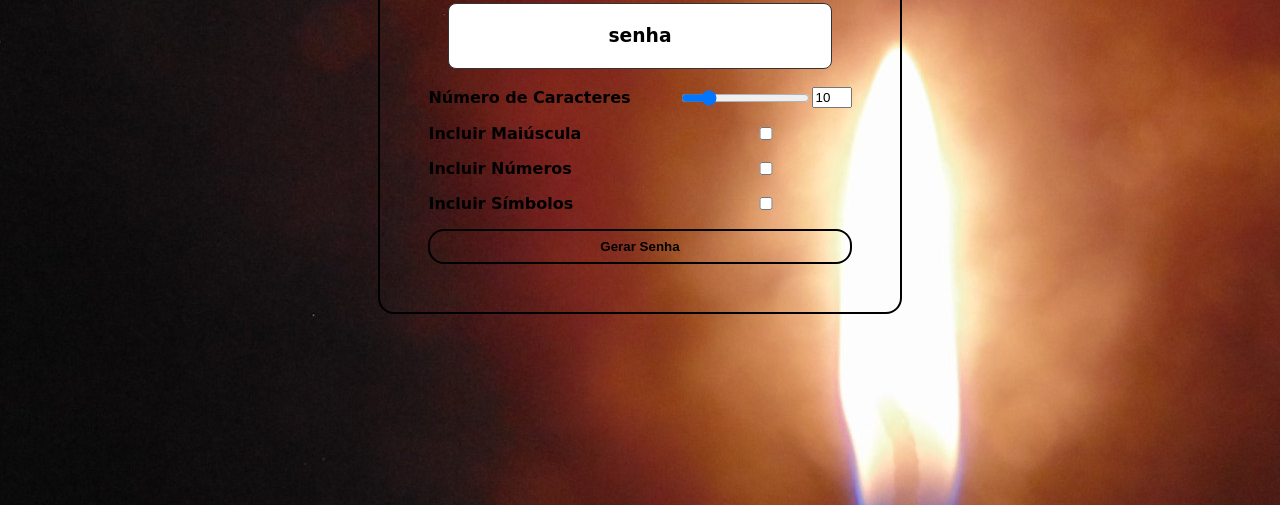
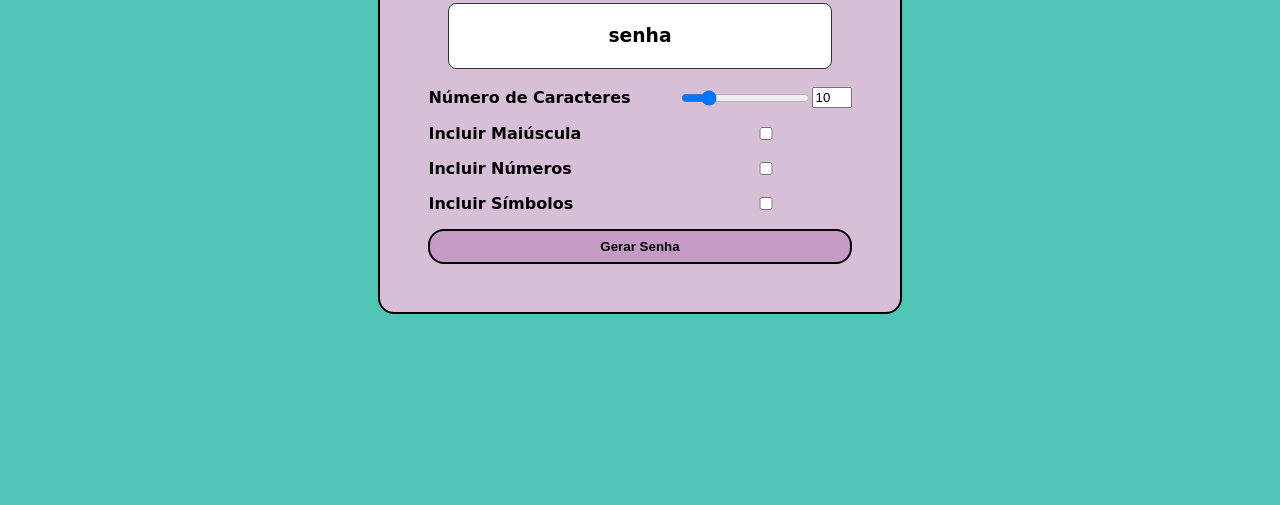
Before and after one commit to joao-brloko/passwordGenerator, a plain HTML site: page index.html in a window 1280 px wide. Shown: the part 295-800 px from the top of the page. Drawn offline with Linux system fonts and the light colour scheme.

Commit message:
first commit

```diff
--- a/css/estilos.css
+++ b/css/estilos.css
@@ -1,6 +1,5 @@
 body {
-    background-color: rgb(0, 0, 0);
-    background-image: url(/img/background1080p.jpg);
+    background-color: rgb(80, 197, 181);
     margin: 0;
     color: rgb(0, 0, 0);
     min-height: 100vh;
@@ -11,7 +10,7 @@ body {
   }
 
   .container {
-    background-color: transparent;
+    background-color: thistle;
     padding: 3rem;
     border-radius: 1rem;
     border: 2px solid black;
@@ -64,7 +63,7 @@ body {
 
   .btn {
     grid-column: span 2;
-    background-color: transparent;
+    background-color: rgb(197, 155, 197);
     border: 2px solid black;
     color: black;
     padding: .5rem 1rem;
```
Also changed, not shown: img/background1080p.jpg (deleted), 1 other file.
